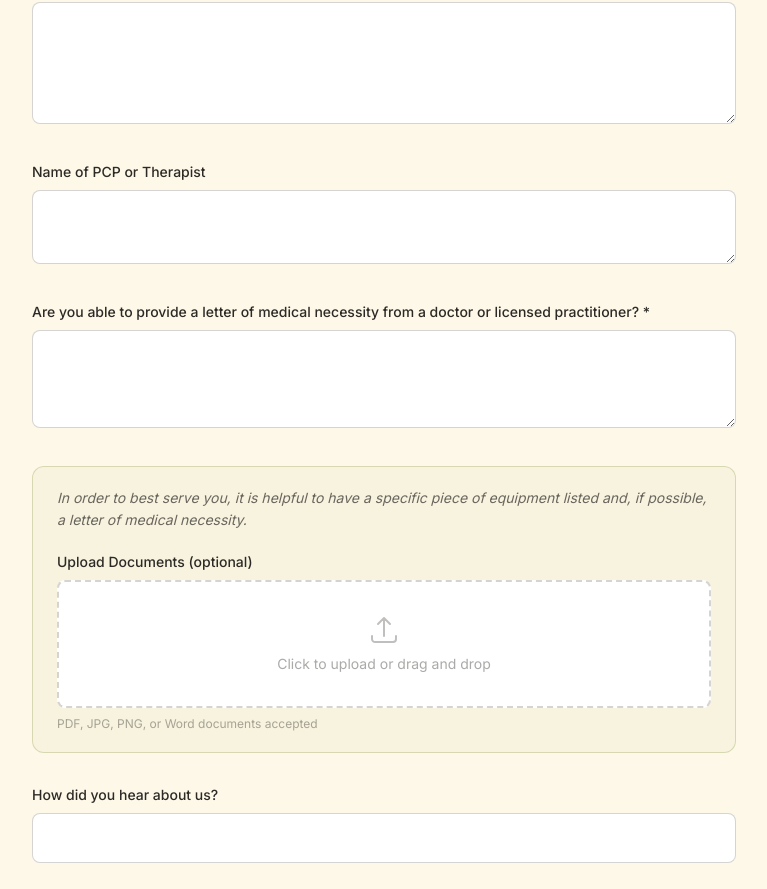
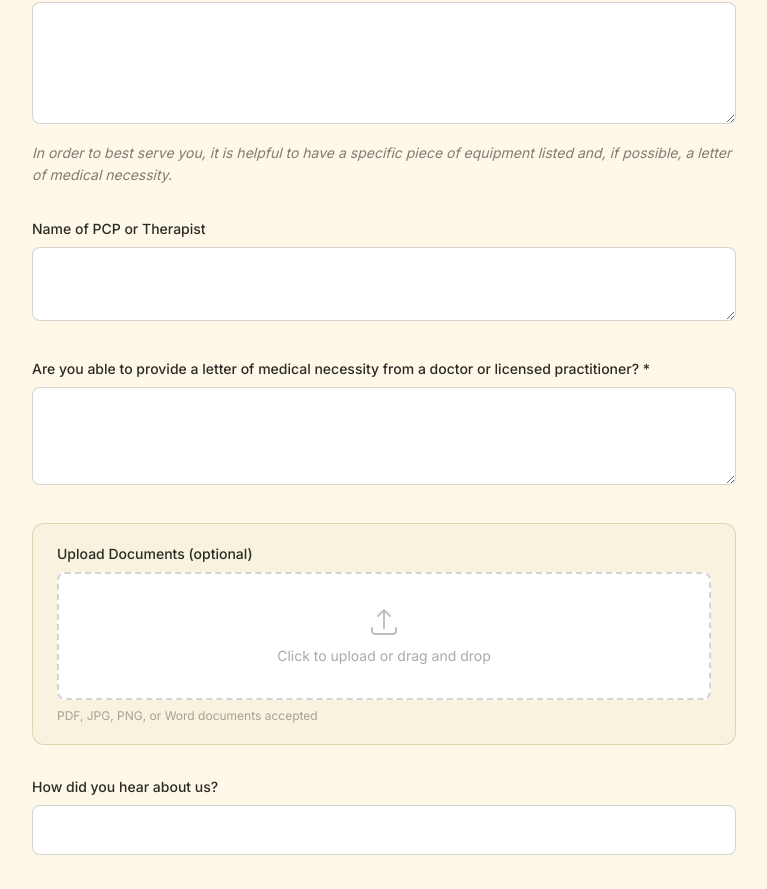
Before and after one commit to smithstephen891-arch/EG-website, a Next.js app: page /apply in a window 1280 px wide. Shown: the part 1169-2058 px from the top of the page, without its empty margins (256-1023 px from the left). Built offline with nearby package versions, Linux system fonts and the light colour scheme; a web font is replaced by a local one.

Commit message:
Move equipment note to directly below equipment field

```diff
--- a/src/app/apply/page.tsx
+++ b/src/app/apply/page.tsx
@@ -170,6 +170,10 @@ export default function ApplyPage() {
                 rows={4}
                 className="w-full rounded-lg border border-charcoal/20 bg-white px-4 py-3 text-charcoal placeholder:text-charcoal/40 focus:border-olive focus:ring-2 focus:ring-olive/20 outline-none transition resize-y"
               />
+              <p className="mt-3 text-sm text-charcoal/60 italic leading-relaxed">
+                In order to best serve you, it is helpful to have a specific piece
+                of equipment listed and, if possible, a letter of medical necessity.
+              </p>
             </div>
 
             <div>
@@ -198,13 +202,8 @@ export default function ApplyPage() {
               />
             </div>
 
-            {/* Note + Document Upload */}
+            {/* Document Upload */}
             <div className="rounded-xl border border-olive/30 bg-olive/5 px-6 py-5 space-y-5">
-              <p className="text-sm text-charcoal/70 italic leading-relaxed">
-                In order to best serve you, it is helpful to have a specific piece
-                of equipment listed and, if possible, a letter of medical necessity.
-              </p>
-
               <div>
                 <label className="block text-sm font-medium text-charcoal mb-2">
                   Upload Documents (optional)
```
